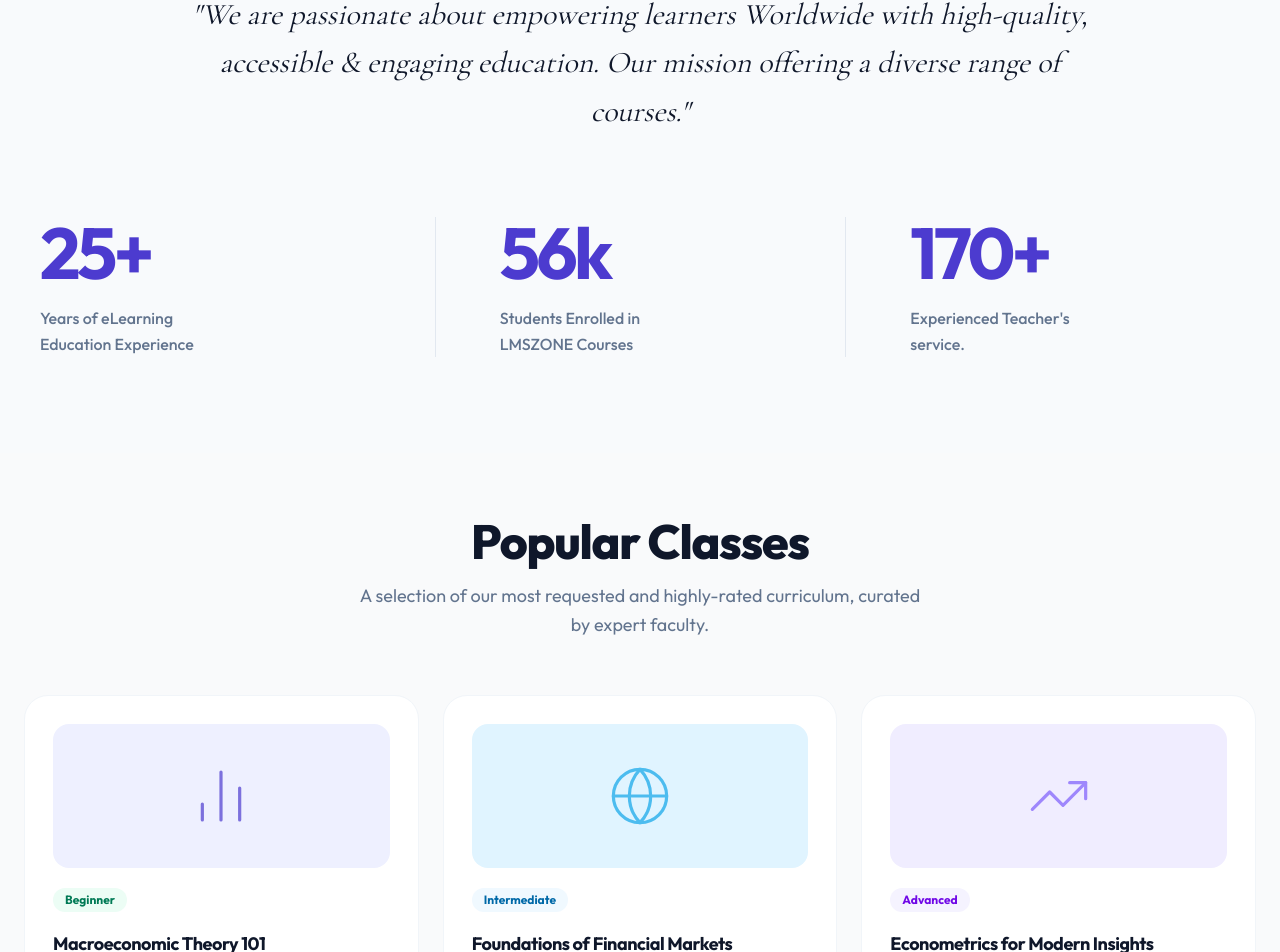
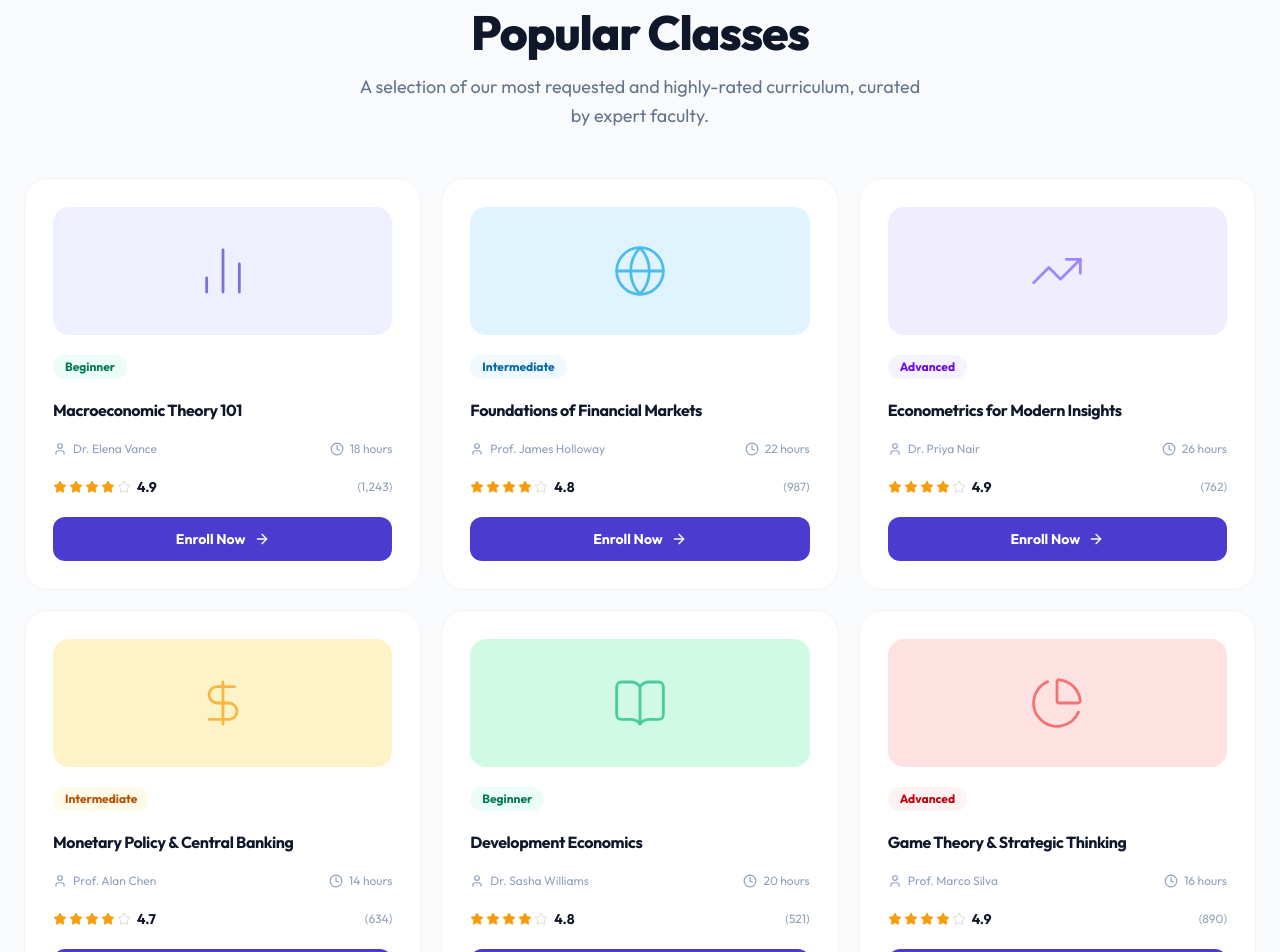
Before and after one commit to NipunHemal/ASAECON-LANDINGPAGE, a Next.js app: page / in a window 1280 px wide. Shown: the part 2489-3441 px from the top of the page. Built offline with nearby package versions, Linux system fonts and the light colour scheme.

Commit message:
feat: implement instructor profile and popular classes sections on landing page

```diff
--- a/src/app/page.tsx
+++ b/src/app/page.tsx
@@ -4,6 +4,7 @@
 import AcademicDomains from "@/components/AcademicDomains";
 import TrustStats from "@/components/TrustStats";
 import PopularClasses from "@/components/PopularClasses";
+import InstructorProfile from "@/components/InstructorProfile";
 import PrivateJournal from "@/components/PrivateJournal";
 import Footer from "@/components/Footer";
 
@@ -18,8 +19,9 @@
       <Hero />
       <WhyUs />
       <AcademicDomains />
-      <TrustStats />
+      {/* <TrustStats /> */}
       <PopularClasses />
+      <InstructorProfile />
       <PrivateJournal />
       <Footer />
     </main>
--- /dev/null
+++ b/src/components/InstructorProfile.tsx
@@ -0,0 +1,128 @@
+"use client";
+
+import Image from "next/image";
+import { motion } from "framer-motion";
+import { GraduationCap, BookOpen, Clock } from "lucide-react";
+
+const skills = [
+  {
+    Icon: GraduationCap,
+    title: "Qualified Educator",
+    desc: "Experienced A/L ICT teacher with deep expertise in the national curriculum and modern IT concepts.",
+  },
+  {
+    Icon: BookOpen,
+    title: "Bilingual Teaching",
+    desc: "Classes conducted in both English and Sinhala mediums to ensure every student can learn effectively.",
+  },
+  {
+    Icon: Clock,
+    title: "Flexible Learning",
+    desc: "Both online and physical class options available, making quality ICT education accessible island-wide.",
+  },
+];
+
+export default function InstructorProfile() {
+  const fadeUp = {
+    hidden: { opacity: 0, y: 24 },
+    visible: { opacity: 1, y: 0, transition: { duration: 0.55, ease: "easeOut" as const } },
+  };
+
+  const stagger = {
+    hidden: { opacity: 0 },
+    visible: { opacity: 1, transition: { staggerChildren: 0.13 } },
+  };
+
+  return (
+    <section className="bg-white py-24 md:py-32 border-t border-slate-100">
+      <div className="max-w-7xl mx-auto px-6 ">
+        <div className="flex flex-col lg:flex-row gap-12 lg:gap-20 items-start">
+
+          {/* Left Column — Portrait */}
+          <motion.figure
+            className="w-full lg:w-[38%] shrink-0"
+            initial={{ opacity: 0, x: -24 }}
+            whileInView={{ opacity: 1, x: 0 }}
+            viewport={{ once: true }}
+            transition={{ duration: 0.65, ease: "easeOut" }}
+          >
+            <div className="relative aspect-[4/5] w-full rounded-3xl overflow-hidden shadow-xl shadow-slate-200/60">
+              <Image
+                src="/a.png"
+                alt="Lead Economics Instructor"
+                fill
+                className="object-cover object-top"
+                priority
+              />
+              {/* Subtle gradient overlay at bottom */}
+              <div className="absolute inset-0 bg-gradient-to-t from-black/10 via-transparent to-transparent pointer-events-none" />
+            </div>
+          </motion.figure>
+
+          {/* Right Column — Content */}
+          <motion.article
+            className="flex-1 flex flex-col items-start"
+            initial="hidden"
+            whileInView="visible"
+            viewport={{ once: true }}
+            variants={stagger}
+          >
+            {/* Eyebrow */}
+            <motion.p
+              variants={fadeUp}
+              className="text-sm font-bold tracking-widest text-orange-500 uppercase mb-4"
+            >
+              About The Instructor
+            </motion.p>
+
+            {/* Headline */}
+            <motion.h2
+              variants={fadeUp}
+              className="text-4xl lg:text-5xl font-extrabold text-slate-900 leading-tight mb-6"
+            >
+              Teaching Economics <br className="hidden sm:block" />
+              the Right Way.
+            </motion.h2>
+
+            {/* Biography */}
+            <motion.p
+              variants={fadeUp}
+              className="text-lg text-slate-500 leading-relaxed max-w-xl"
+            >
+              Our lead instructor is a dedicated <strong className="text-slate-700 font-semibold">A/L Economics specialist</strong> who has guided thousands of students through Sri Lanka&apos;s national Economics curriculum. With a passion for making complex theory accessible, he combines historical perspective with practical analytical tools to ensure students truly grasp the subject.
+            </motion.p>
+
+            {/* Divider */}
+            <motion.div variants={fadeUp} className="my-4" />
+
+            {/* Skills Grid */}
+            <motion.div
+              className="grid grid-cols-1 md:grid-cols-3 gap-8 w-full"
+              variants={stagger}
+            >
+              {skills.map(({ Icon, title, desc }) => (
+                <motion.div
+                  key={title}
+                  variants={fadeUp}
+                  className="flex flex-col items-start group"
+                >
+                  {/* Icon */}
+                  <div className="w-10 h-10 rounded-full bg-orange-50 flex items-center justify-center mb-4 group-hover:bg-orange-100 transition-colors">
+                    <Icon className="w-5 h-5 text-orange-500" strokeWidth={1.8} />
+                  </div>
+
+                  {/* Title */}
+                  <h3 className="text-base font-bold text-slate-900 mb-2">{title}</h3>
+
+                  {/* Description */}
+                  <p className="text-sm text-slate-500 leading-relaxed">{desc}</p>
+                </motion.div>
+              ))}
+            </motion.div>
+          </motion.article>
+
+        </div>
+      </div>
+    </section>
+  );
+}
--- a/src/components/PopularClasses.tsx
+++ b/src/components/PopularClasses.tsx
@@ -1,13 +1,7 @@
 "use client";
 
 import { motion } from "framer-motion";
-import { Star, Clock, User, ArrowRight, BarChart2, Globe, TrendingUp } from "lucide-react";
-
-const stats = [
-  { metric: "25+", label: "Years of eLearning Education Experience" },
-  { metric: "56k", label: "Students Enrolled in LMSZONE Courses" },
-  { metric: "170+", label: "Experienced Teacher's service." },
-];
+import { Star, Clock, User, ArrowRight, BarChart2, Globe, TrendingUp, DollarSign, BookOpen, PieChart } from "lucide-react";
 
 const classes = [
   {
@@ -46,6 +40,42 @@
     tag: "Advanced",
     tagColor: "bg-violet-50 text-violet-700",
   },
+  {
+    icon: DollarSign,
+    iconColor: "#F59E0B",
+    iconBg: "#FEF3C7",
+    title: "Monetary Policy & Central Banking",
+    teacher: "Prof. Alan Chen",
+    duration: "14 hours",
+    rating: 4.7,
+    reviews: 634,
+    tag: "Intermediate",
+    tagColor: "bg-amber-50 text-amber-700",
+  },
+  {
+    icon: BookOpen,
+    iconColor: "#10B981",
+    iconBg: "#D1FAE5",
+    title: "Development Economics",
+    teacher: "Dr. Sasha Williams",
+    duration: "20 hours",
+    rating: 4.8,
+    reviews: 521,
+    tag: "Beginner",
+    tagColor: "bg-emerald-50 text-emerald-700",
+  },
+  {
+    icon: PieChart,
+    iconColor: "#EF4444",
+    iconBg: "#FEE2E2",
+    title: "Game Theory & Strategic Thinking",
+    teacher: "Prof. Marco Silva",
+    duration: "16 hours",
+    rating: 4.9,
+    reviews: 890,
+    tag: "Advanced",
+    tagColor: "bg-red-50 text-red-700",
+  },
 ];
 
 function StarRating({ rating }: { rating: number }) {
@@ -70,23 +100,29 @@
 export default function PopularClasses() {
   const fadeUp = {
     hidden: { opacity: 0, y: 24 },
-    visible: { opacity: 1, y: 0, transition: { duration: 0.55, ease: "easeOut" as const } }
+    visible: { opacity: 1, y: 0, transition: { duration: 0.55, ease: "easeOut" as const } },
   };
 
   const stagger = {
     hidden: { opacity: 0 },
-    visible: { opacity: 1, transition: { staggerChildren: 0.12 } }
+    visible: { opacity: 1, transition: { staggerChildren: 0.1 } },
   };
 
   return (
     <section className="bg-[#F9FAFB] py-10 md:py-16">
       <div className="max-w-7xl mx-auto px-6">
 
-        {/* ─── SECTION 2: Popular Classes ─── */}
+        {/* Header */}
         <motion.div
-          className="text-center mb-14"
+          className="text-center mb-12"
           initial="hidden" whileInView="visible" viewport={{ once: true }} variants={stagger}
         >
+          <motion.div variants={fadeUp}>
+            <span className="inline-flex items-center gap-2 px-3.5 py-1.5 bg-white text-slate-500 rounded-full text-xs font-bold uppercase tracking-widest mb-5 border border-slate-200 shadow-sm">
+              <span className="w-2 h-2 rounded-full bg-[#4C3BCF]" />
+              Curriculum
+            </span>
+          </motion.div>
           <motion.h2 variants={fadeUp} className="text-4xl md:text-5xl font-extrabold text-[#0F172A] tracking-tight mb-4">
             Popular Classes
           </motion.h2>
@@ -95,25 +131,32 @@
           </motion.p>
         </motion.div>
 
-        {/* Class Cards */}
+        {/* Cards Grid:
+            Mobile  → 1 col, first 3 shown (cards 4-6 hidden)
+            Tablet  → 2 cols, all 6 visible
+            Desktop → 3 cols, all 6 visible
+        */}
         <motion.div
-          className="grid grid-cols-1 md:grid-cols-3 gap-6"
+          className="grid grid-cols-1 sm:grid-cols-2 lg:grid-cols-3 gap-5"
           initial="hidden" whileInView="visible" viewport={{ once: true }} variants={stagger}
         >
           {classes.map((cls, i) => {
             const Icon = cls.icon;
+            // On mobile (< sm), hide cards index 3,4,5
+            const mobileHide = i >= 3 ? "hidden sm:flex" : "flex";
+
             return (
               <motion.div
                 key={i}
                 variants={fadeUp}
-                className="group bg-white rounded-3xl p-7 flex flex-col gap-5 border border-slate-100 hover:shadow-xl hover:shadow-slate-200/60 hover:-translate-y-1 transition-all duration-300"
+                className={`${mobileHide} group bg-white rounded-3xl p-7 flex-col gap-5 border border-slate-100 hover:shadow-xl hover:shadow-slate-200/60 hover:-translate-y-1 transition-all duration-300`}
               >
                 {/* Thumbnail */}
                 <div
-                  className="w-full h-36 rounded-2xl flex items-center justify-center transition-transform duration-300 group-hover:scale-[1.02]"
+                  className="w-full h-32 rounded-2xl flex items-center justify-center flex-shrink-0 transition-transform duration-300 group-hover:scale-[1.02]"
                   style={{ backgroundColor: cls.iconBg }}
                 >
-                  <Icon className="w-16 h-16 opacity-70" style={{ color: cls.iconColor }} strokeWidth={1.2} />
+                  <Icon className="w-14 h-14 opacity-70" style={{ color: cls.iconColor }} strokeWidth={1.2} />
                 </div>
 
                 {/* Tag */}
@@ -121,18 +164,18 @@
                   {cls.tag}
                 </span>
 
-                {/* title */}
-                <h3 className="text-lg font-bold text-[#0F172A] leading-snug tracking-tight group-hover:text-[#4C3BCF] transition-colors">
+                {/* Title */}
+                <h3 className="text-base font-bold text-[#0F172A] leading-snug tracking-tight group-hover:text-[#4C3BCF] transition-colors">
                   {cls.title}
                 </h3>
 
                 {/* Meta */}
-                <div className="flex items-center justify-between text-sm text-slate-400">
+                <div className="flex items-center justify-between text-xs text-slate-400">
                   <span className="flex items-center gap-1.5">
-                    <User className="w-3.5 h-3.5" />
-                    {cls.teacher}
+                    <User className="w-3.5 h-3.5 shrink-0" />
+                    <span className="truncate max-w-[120px]">{cls.teacher}</span>
                   </span>
-                  <span className="flex items-center gap-1.5">
+                  <span className="flex items-center gap-1.5 shrink-0">
                     <Clock className="w-3.5 h-3.5" />
                     {cls.duration}
                   </span>
@@ -144,7 +187,7 @@
                 </div>
 
                 {/* CTA */}
-                <button className="mt-auto w-full flex items-center justify-center gap-2 bg-[#4C3BCF] text-white font-bold py-3.5 rounded-xl text-sm hover:bg-[#3d2fb5] hover:shadow-lg hover:shadow-[#4C3BCF]/25 transition-all group/btn">
+                <button className="mt-auto w-full flex items-center justify-center gap-2 bg-[#4C3BCF] text-white font-bold py-3 rounded-xl text-sm hover:bg-[#3d2fb5] hover:shadow-lg hover:shadow-[#4C3BCF]/25 transition-all group/btn">
                   Enroll Now
                   <ArrowRight className="w-4 h-4 group-hover/btn:translate-x-1 transition-transform" />
                 </button>
@@ -153,9 +196,9 @@
           })}
         </motion.div>
 
-        {/* View all CTA */}
+        {/* View All CTA */}
         <motion.div
-          className="flex justify-center mt-14"
+          className="flex justify-center mt-12"
           initial="hidden" whileInView="visible" viewport={{ once: true }} variants={fadeUp}
         >
           <a
--- a/src/components/TrustStats.tsx
+++ b/src/components/TrustStats.tsx
@@ -2,57 +2,85 @@
 
 import { motion } from "framer-motion";
 
+const stats = [
+  {
+    metric: "25+",
+    label: "Years Experience",
+    sub: "A quarter century of pedagogical excellence in eLearning.",
+  },
+  {
+    metric: "56k",
+    label: "Students Enrolled",
+    sub: "Learners across all modules — from beginner to advanced.",
+  },
+  {
+    metric: "170+",
+    label: "Expert Faculty",
+    sub: "Practitioners and researchers from top institutions.",
+  },
+];
+
 export default function TrustStats() {
-  const stats = [
-    { metric: "25+", label: "Years of eLearning Education Experience" },
-    { metric: "56k", label: "Students Enrolled in LMSZONE Courses" },
-    { metric: "170+", label: "Experienced Teacher's service." },
-  ];
-
   const fadeUp = {
-    hidden: { opacity: 0, y: 30 },
-    visible: { opacity: 1, y: 0, transition: { duration: 0.6 } }
+    hidden: { opacity: 0, y: 20 },
+    visible: { opacity: 1, y: 0, transition: { duration: 0.55, ease: "easeOut" as const } },
   };
 
-  const staggerContainer = {
+  const stagger = {
     hidden: { opacity: 0 },
-    visible: {
-      opacity: 1,
-      transition: { staggerChildren: 0.15 }
-    }
+    visible: { opacity: 1, transition: { staggerChildren: 0.13 } },
   };
 
   return (
-    <section className="bg-surface-muted py-24 border-t border-slate-100">
+    <section className="bg-white py-24 md:py-32 border-t border-slate-100">
       <div className="max-w-7xl mx-auto px-6">
+
+        {/* Quote / Mission */}
         <motion.div
-          className="max-w-4xl mx-auto text-center mb-20"
+          className="max-w-2xl mx-auto text-center mb-20"
           initial="hidden" whileInView="visible" viewport={{ once: true }} variants={fadeUp}
         >
-          <p className="text-2xl md:text-3xl font-serif italic text-navy leading-relaxed">
-            "We are passionate about empowering learners Worldwide with high-quality, accessible & engaging education. Our mission offering a diverse range of courses."
+          <span className="inline-flex items-center gap-2 px-3.5 py-1.5 bg-slate-50 text-slate-500 rounded-full text-xs font-bold uppercase tracking-widest mb-6 border border-slate-200">
+            <span className="w-2 h-2 rounded-full bg-[#4C3BCF]" />
+            Our Mission
+          </span>
+          <p className="text-xl md:text-2xl font-serif italic text-[#0F172A]/75 leading-relaxed">
+            &ldquo;Empowering learners worldwide with high-quality, accessible &amp; engaging education — offering a diverse range of courses.&rdquo;
           </p>
         </motion.div>
 
+        {/* Stats Row */}
         <motion.div
-          className="grid grid-cols-1 md:grid-cols-3 gap-12 md:gap-0"
-          initial="hidden" whileInView="visible" viewport={{ once: true }} variants={staggerContainer}
+          className="grid grid-cols-1 md:grid-cols-3"
+          initial="hidden" whileInView="visible" viewport={{ once: true }} variants={stagger}
         >
-          {stats.map((stat, index) => (
+          {stats.map((stat, i) => (
             <motion.div
-              key={index} variants={fadeUp}
-              className={`flex flex-col items-center md:items-start ${index !== 0 ? "md:border-l md:border-slate-200 md:pl-16" : "md:pr-16 md:pl-4"
-                }`}
+              key={i}
+              variants={fadeUp}
+              className={`group flex flex-col gap-3 px-8 py-10 md:py-12 relative
+                ${i !== 0 ? "md:border-l border-slate-100" : ""}
+                hover:bg-[#F8FAFC] transition-colors duration-300 rounded-2xl cursor-default`}
             >
-              <div className="text-6xl md:text-7xl font-bold text-primary mb-4 tracking-tighter">
-                {stat.metric}
+              {/* Metric */}
+              <div className="text-6xl md:text-7xl font-extrabold tracking-tighter text-[#0F172A] transition-colors">
+                <span className="group-hover:text-[#4C3BCF] transition-colors duration-300">
+                  {stat.metric}
+                </span>
               </div>
-              <div className="text-base text-slate-500 max-w-[200px] text-center md:text-left leading-relaxed font-medium">
-                {stat.label}
-              </div>
+
+              {/* Label */}
+              <div className="font-bold text-[#0F172A] text-base">{stat.label}</div>
+
+              {/* Sub */}
+              <p className="text-sm text-slate-400 leading-relaxed max-w-[220px]">{stat.sub}</p>
+
+              {/* Accent underline on hover */}
+              <div className="h-0.5 w-0 group-hover:w-12 bg-[#4C3BCF] transition-all duration-500 rounded-full mt-2" />
             </motion.div>
           ))}
         </motion.div>
+
       </div>
     </section>
   );
```
Also changed, not shown: public/a.png (added).
